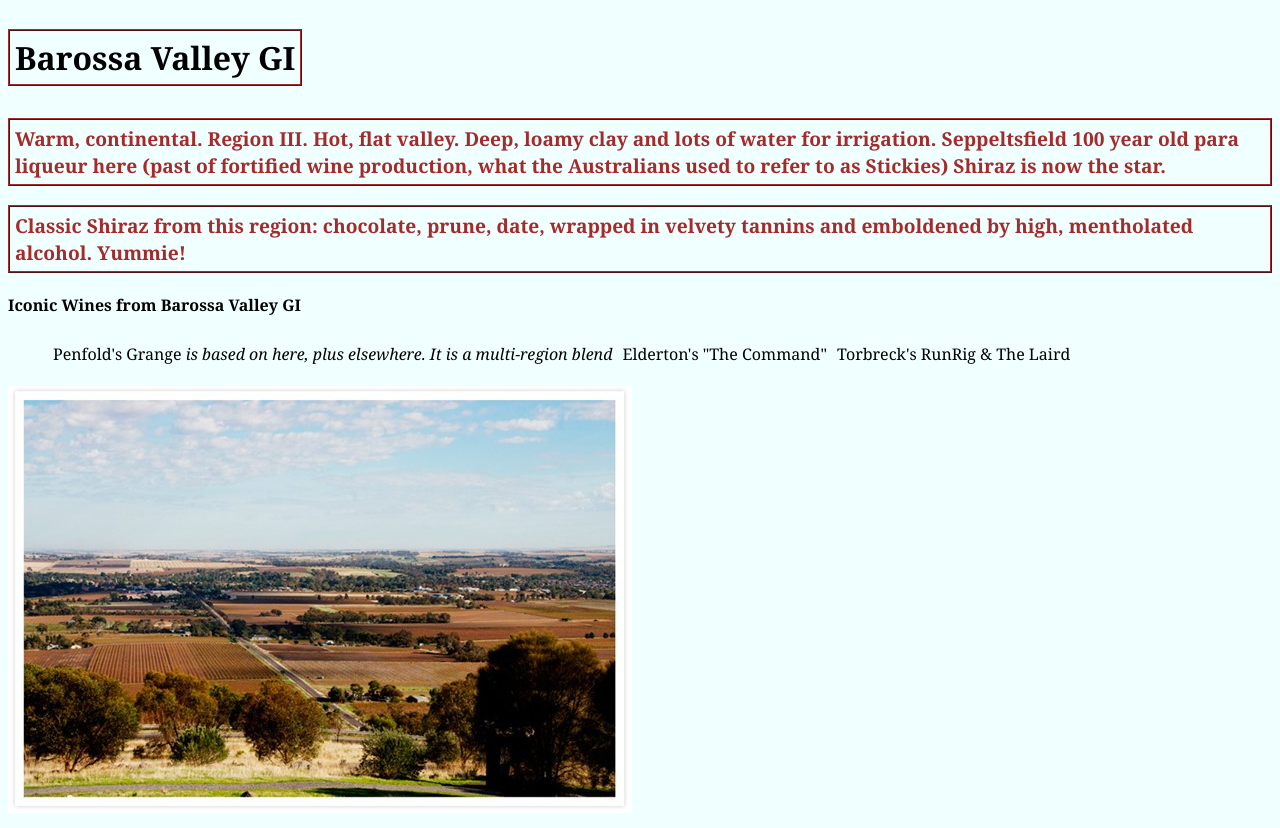
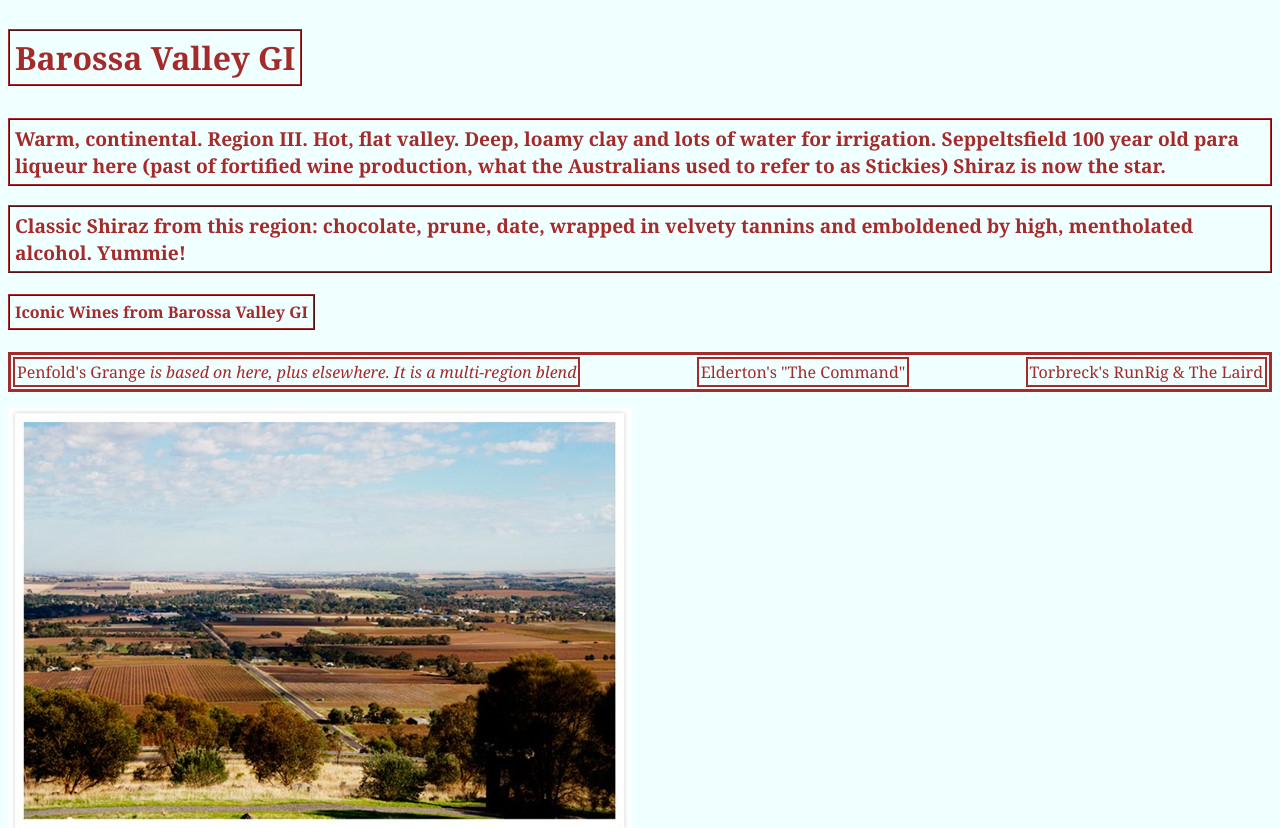
Before and after one commit to andrewisbs/australia_regions, a plain HTML site: page zones/south-australia.html in a window 1280 px wide. Shown: the part 1323-2151 px from the top of the page. Drawn offline with Linux system fonts and the light colour scheme.

Commit message:
fix some css

```diff
--- a/styles.css
+++ b/styles.css
@@ -21,8 +21,9 @@ body.nested {
 text-align: left;
 font-family:Georgia, 'Times New Roman', Times, serif;
 background-color:azure;
+color: brown;
 }
-p,h1, h2, h3, li {
+p,h1, h2, h3, h4, li {
     display:table;
     padding:5px;
     border:2px;
@@ -87,5 +88,18 @@ a{
 ul {
     display:flex;
     flex-wrap: wrap;
-    flex:auto;
+    justify-content: space-between;
 }
+ul.non-nav li {
+    border: 2px;
+    border-color: brown;
+    border-style:solid;
+    padding:2px;
+}
+ul.non-nav {
+    display:block
+    border: 2px;
+    border-color: brown;
+    border-style:solid;
+    padding:2px;
+}
--- a/zones/south-australia.html
+++ b/zones/south-australia.html
@@ -40,7 +40,7 @@
                 wrapped in velvety tannins and emboldened by high, mentholated alcohol. Yummie!
             </p>
         <h4>Iconic Wines from Barossa Valley GI</h4>
-        <ul>
+        <ul class="non-nav">
             <li>Penfold's Grange <em>is based on here, plus elsewhere. It is a multi-region blend</em></li>
             <li>Elderton's "The Command"</li>
             <li>Torbreck's RunRig & The Laird</li>
@@ -126,6 +126,7 @@
         <p>Chardonnay and Shiraz are neck to neck here.</p>
         <img src="../images/SouthAustralia2.jpg" alt="More detailed map of South Australia">
         <img src="../images/SouthAustralia3.jpg" alt="Breakdown of South Australia Regions into a Bracket Format">
+        <ul>
             <li><a href="./new-south-wales.html">New South Wales</a></li>
             <li><a href="./northern-territory.html">Northern Territory</a></li>
             <li><a href="./queensland.html">Queensland</a></li>
@@ -133,6 +134,7 @@
             <li><a href="./western-australia.html">Western Australia</a></li>
             <li><a href="./victoria.html">Victoria</a></li>
             <li><a href="./tasmania.html">Tasmania</a></li>
+        </ul>
 
 <!--             <a href="../index.html">Main Page</a></li>
 -->>
```
Also changed, not shown: zones/northern-territory.html (+2 -0 lines), zones/tasmania.html (+2 -0 lines), zones/victoria.html (+2 -0 lines). Lines whose indentation alone changed are shown as unchanged.
